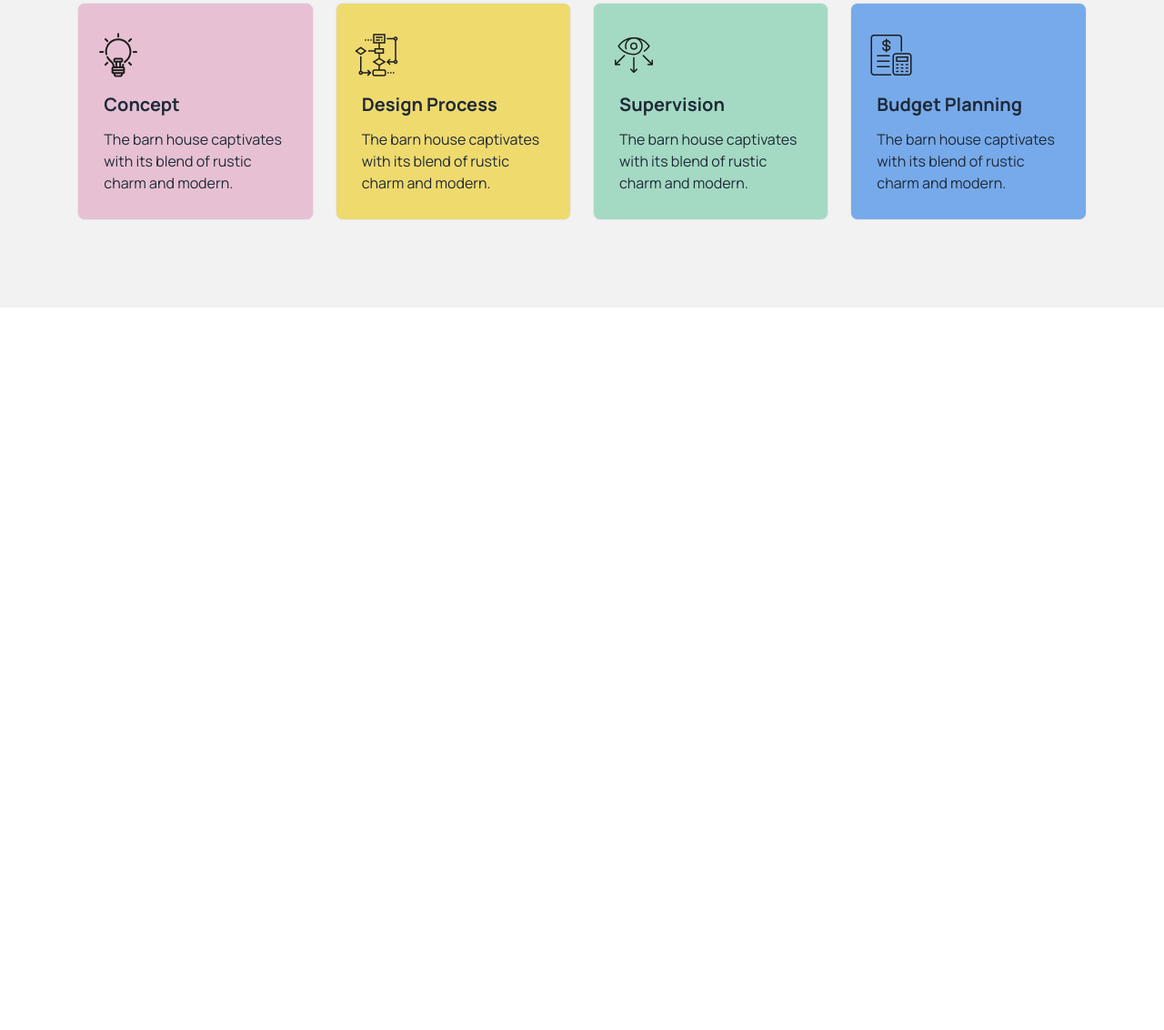
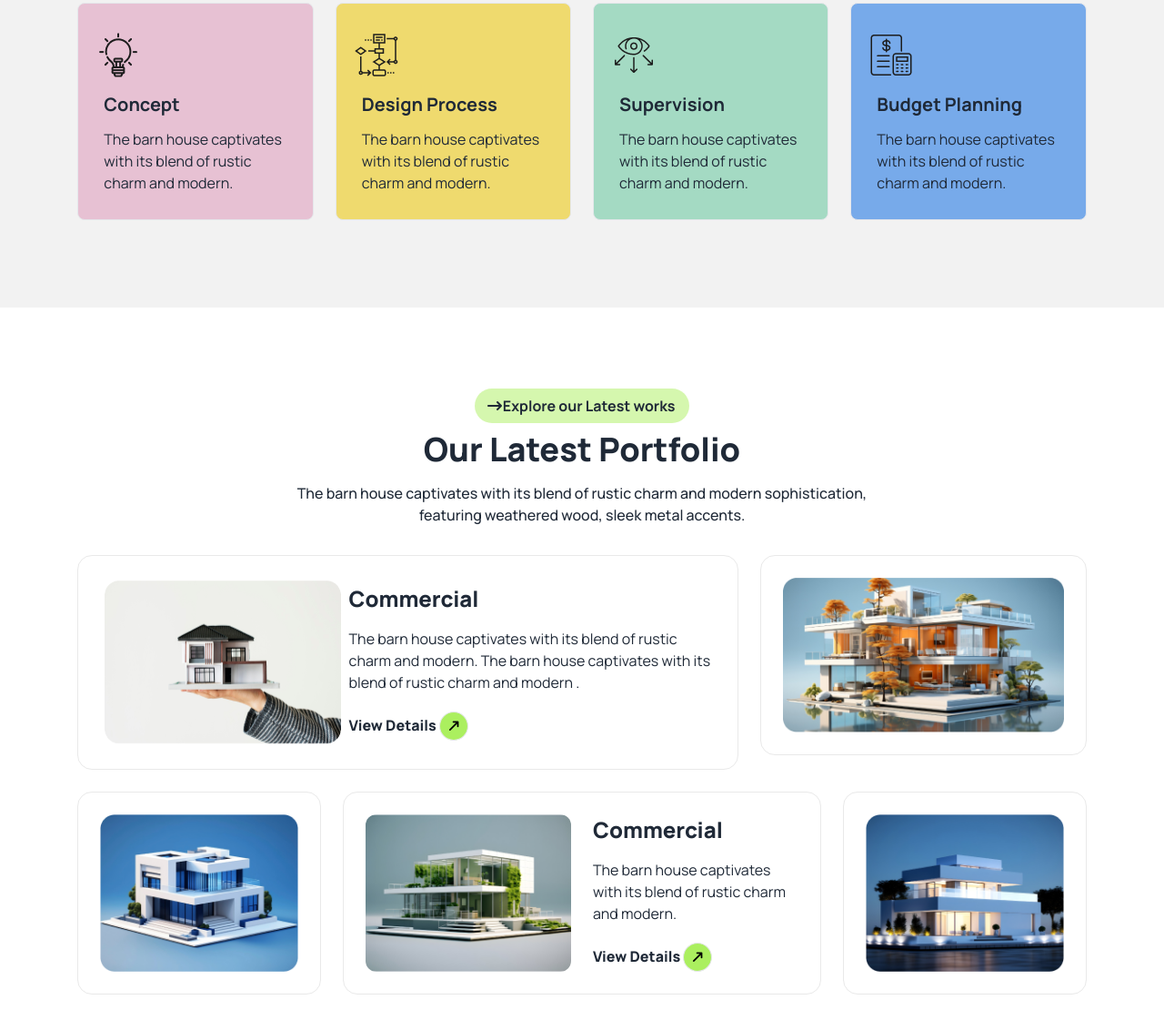
Before and after one commit to zahidulWD/Assignment-03, a plain HTML site: page index.html in a window 1280 px wide. Shown: the part 1707-2839 px from the top of the page at 91% size. Before the commit the page ends 2045 px from the top, so only its background shows below. Drawn offline with nearby package versions, Linux system fonts and the light colour scheme.

Commit message:
added portfolio section

```diff
--- a/index.html
+++ b/index.html
@@ -211,6 +211,70 @@
                  </div>
              </section>
             </section>
+
+           <!-- latest_portfolio_section start -->
+           <section class="py-8 lg:py-24 container w-11/12 mx-auto px-5 sm:px-8">
+             <!-- portfolio_title -->
+             <div class="text-center mb-8">
+               <a href="#" class="bg-secondary text-base font-bold rounded-3xl py-2 px-4 text-dark_2 hover:bg-secondary"><i class="fa fa-long-arrow-up rotate-90 " aria-hidden="true"></i>  Explore our Latest works</a>
+                <h1 class="text-3xl md:text-4xl font-extrabold mb-4 mt-4">Our Latest Portfolio</h1>
+                <p class="text-base font-medium">The barn house captivates with its blend of rustic charm and modern sophistication,<br> featuring weathered wood, sleek metal accents.  </p>
+            </div>
+            <!-- cards -->
+            <div class="grid grid-cols-1 lg:grid-cols-[repeat(1,_0.67fr_0.33fr)] gap-3 lg:gap-6 max-w-96 mx-auto sm:max-w-none sm:mx-0">
+             <!-- card-01 -->
+             <div class="bg-white border-[1px] border-[#E9E9E9] p-5 lg:p-6 rounded-2xl sm:grid sm:gap-4 md:gap-6 sm:items-center sm:grid-cols-[repeat(1,_0.4fr_0.6fr)] lg:gap-5 xl:gap-x-1">
+                 <div class="lg:h-full xl:h-auto">
+                     <img class="w-full md:w-auto lg:w-full lg:h-full lg:object-cover lg:rounded-xl xl:rounded-none xl:h-auto xl:object-none" src="assets/img1.png" alt="image">
+                 </div>
+                 <div class="pt-6 sm:pt-0">
+                     <h4 class="text-xl sm:text-xl md:text-2xl lg:text-xl xl:text-2xl text-dark_2 font-extrabold">Commercial</h4>
+                     <p class="text-base sm:text-[14px] md:text-base text-dark_3 mt-4 mb-5 sm:mt-2 sm:mb-3 lg:mt-2 lg:mb-3 lg:text-[14px] xl:text-base xl:mt-4 xl:mb-5">The barn house captivates with its blend of rustic charm and modern. The barn house captivates with its blend of rustic charm and modern .</p>
+                     <a href="#" class="text-base sm:text-base font-extrabold text-dark inline-block">View Details  <i class="fa-solid fa-arrow-up-long btn btn-outline border-gray-200 hover:border-none text-black hover:bg-secondary bg-primary btn-circle rotate-45 w-8 h-8 min-h-0"></i></a>
+                 </div>
+             </div>
+             <!-- card-02 -->
+             <div class="sm:grid sm:grid-cols-2 sm:gap-3 md:gap-4 md:pt-2 lg:pt-0 lg:block lg:h-full xl:h-auto">
+                 <div class="bg-white border-[1px] border-[#E9E9E9] p-5 lg:p-6 rounded-2xl lg:h-full xl:h-auto">
+                     <div class="lg:h-full xl:h-auto">
+                         <img class="w-full md:w-auto lg:w-full lg:h-full lg:object-cover rounded-xl xl:h-auto" src="assets/img2.png" alt="image">
+                     </div>
+                 </div>
+                 <div class="bg-white border-[1px] border-[#E9E9E9] p-5 lg:p-6 rounded-2xl block lg:hidden mt-3 sm:mt-0">
+                     <div class="lg:h-full xl:h-auto">
+                         <img class="w-full md:w-auto lg:w-full lg:h-full lg:object-cover rounded-xl xl:h-auto" src="images/img6.png" alt="image">
+                     </div>
+                 </div>
+             </div>
+            </div>
+          <!-- card_03 -->
+          <div class="grid grid-cols-1 sm:flex sm:flex-wrap lg:flex-nowrap lg:grid-cols-[repeat(1,_0.25fr_0.5fr_025fr)] gap-3 lg:gap-6 max-w-96 mx-auto sm:max-w-none sm:mx-0 pt-3 lg:pt-6">
+              <div class="bg-white border-[1px] border-[#E9E9E9] p-5 lg:p-6 rounded-2xl lg:h-full xl:h-auto sm:order-2 lg:order-1 sm:w-[48%]">
+                  <div class="lg:h-full xl:h-auto">
+                      <img class="w-full sm:w-full sm:h-full sm:object-cover rounded-xl xl:h-auto" src="assets/img3.png" alt="image">
+                  </div>
+              </div>
+
+              <!-- card_04 -->
+              <div class="bg-white border-[1px] border-[#E9E9E9] p-5 lg:p-6 rounded-2xl sm:grid sm:gap-4 md:gap-6 sm:items-center sm:grid-cols-[repeat(1,_0.4fr_0.6fr)] md:grid-cols-[repeat(1,_0.4fr_0.6fr)] lg:grid-cols-[repeat(1,_0.5fr_0.5fr)] lg:gap-5 xl:gap-x-6 sm:order-1 lg:order-1 sm:w-full">
+                  <div class="lg:h-full">
+                      <img class="w-full md:w-auto lg:w-full lg:h-full lg:object-cover rounded-xl" src="assets/img4.png" alt="image">
+                  </div>
+                  <div class="pt-6 sm:pt-0">
+                      <h4 class="text-xl sm:text-xl md:text-2xl lg:text-xl xl:text-2xl text-dark_2 font-extrabold">Commercial</h4>
+                      <p class="text-base sm:text-[14px] md:text-base text-dark_3 mt-4 mb-5 sm:mt-2 sm:mb-3 lg:mt-2 lg:mb-3 lg:text-[14px] xl:text-base xl:mt-4 xl:mb-5">The barn house captivates with its blend of rustic charm and modern. </p>
+                      <a href="#" class="text-base sm:text-base font-extrabold text-dark inline-block">View Details <i class="fa-solid fa-arrow-up-long btn btn-outline border-gray-200 hover:border-none text-black hover:bg-secondary bg-primary btn-circle rotate-45 w-8 h-8 min-h-0"></i></a>
+                  </div>
+              </div>
+
+              <!-- card_05 -->
+              <div class="bg-white border-[1px] border-[#E9E9E9] p-5 lg:p-6 rounded-2xl lg:h-full xl:h-auto sm:order-2 lg:order-1 sm:w-[48%]">
+                  <div class="lg:h-full xl:h-auto">
+                      <img class="w-full sm:w-full sm:h-full lg:object-cover rounded-xl xl:h-auto" src="assets/img5.png" alt="image">
+                  </div>
+              </div>
+          </div>
+            </section>
         </article>
         </section>
 
```
Lines whose indentation alone changed are shown as unchanged.
